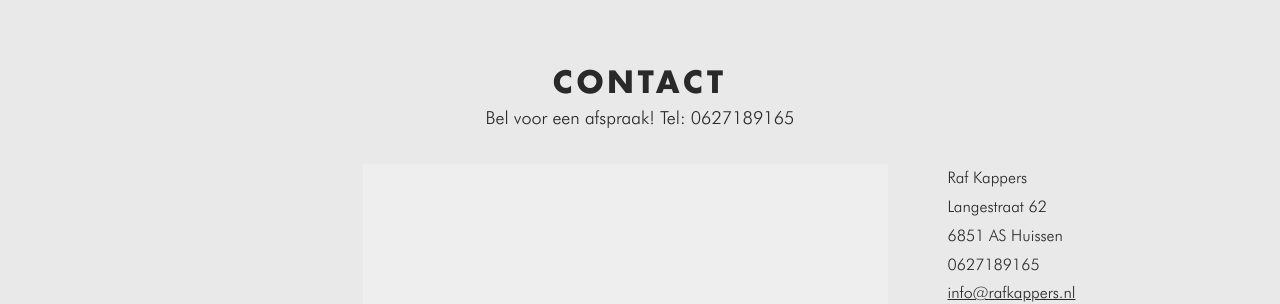
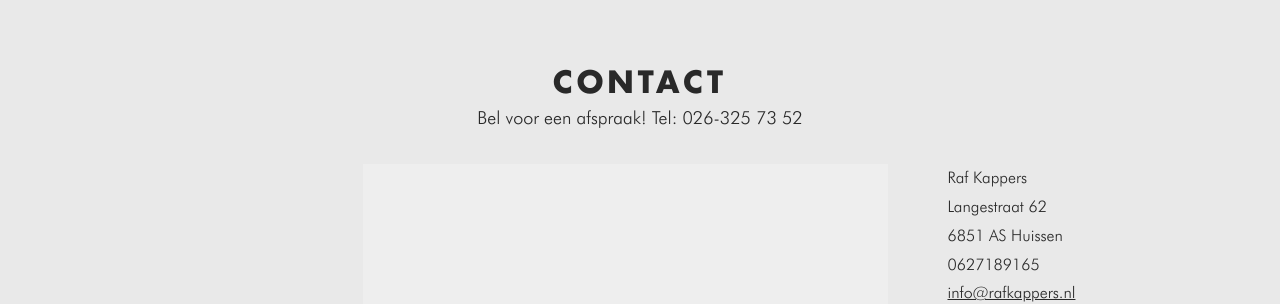
Before and after one commit to sandboxorg/rafkappers, a Jekyll site: the page built from index.md, in a window 1280 px wide and 900 px high, scrolled down 2758 px. Shown: the part 153-457 px from the top of the window. Built offline with Jekyll 4.4.1, drawn with Linux system fonts in a browser that asks for light colours.

Commit message:
Updated '/_layouts/home.html' via CloudCannon

```diff
--- a/_layouts/home.html
+++ b/_layouts/home.html
@@ -148,7 +148,7 @@
 
                         <header class="post-header">
                           <h1 class="post-title editable">Contact</h1>
-                          <span style="position: relative; bottom: 30px;">Bel voor een afspraak! Tel: <!--026-325 73 52-->0627189165
+                          <span style="position: relative; bottom: 30px;">Bel voor een afspraak! Tel: 026-325 73 52
 
                         </header>
             </div>
```
